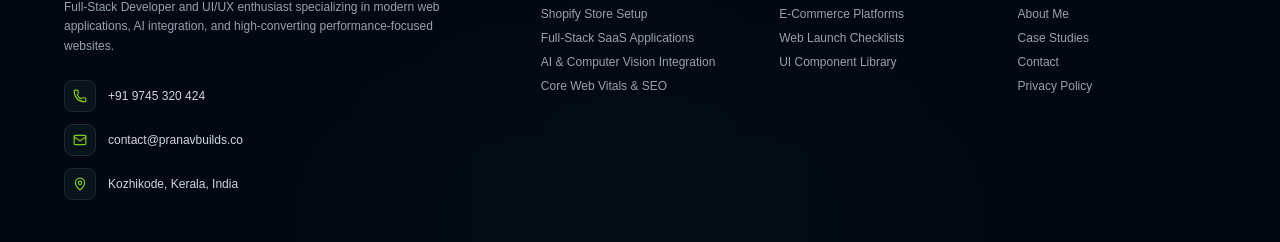
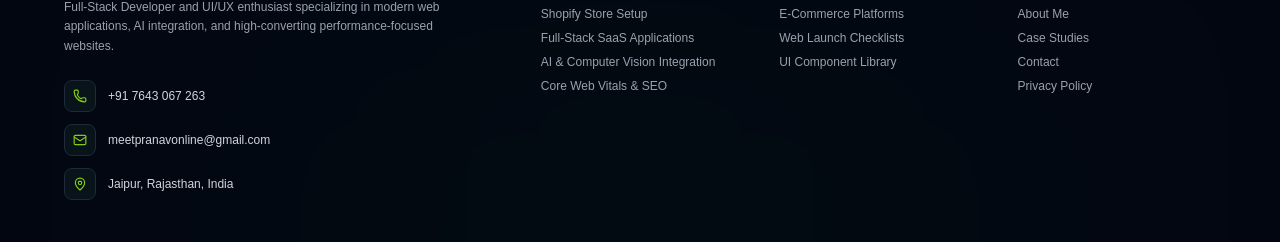
Before and after one commit to codespranav/meetpranav.online, a Next.js app: page / in a window 1280 px wide. Shown: the part 4125-4367 px from the top of the page. Built offline with nearby package versions, Linux system fonts and the light colour scheme.

Commit message:
changed footer content

```diff
--- a/app/components/Footer.tsx
+++ b/app/components/Footer.tsx
@@ -44,25 +44,25 @@ export default function Footer() {
             </p>
 
             <div className="space-y-3 pt-2 text-xs text-gray-300">
-              <a href="tel:+910000000000" className="flex items-center gap-3 hover:text-[#84CC16] transition-colors">
+              <a href="tel:+917643067263" className="flex items-center gap-3 hover:text-[#84CC16] transition-colors">
                 <div className="p-2 rounded-lg bg-[#09131A] border border-gray-800 text-[#84CC16]">
                   <Phone className="w-3.5 h-3.5" />
                 </div>
-                <span>+91 9745 320 424</span>
+                <span>+91 7643 067 263</span>
               </a>
 
-              <a href="mailto:contact@pranavbuilds.co" className="flex items-center gap-3 hover:text-[#84CC16] transition-colors">
+              <a href="mailto:meetpranavonline@gmail.com" className="flex items-center gap-3 hover:text-[#84CC16] transition-colors">
                 <div className="p-2 rounded-lg bg-[#09131A] border border-gray-800 text-[#84CC16]">
                   <Mail className="w-3.5 h-3.5" />
                 </div>
-                <span>contact@pranavbuilds.co</span>
+                <span>meetpranavonline@gmail.com</span>
               </a>
 
               <div className="flex items-center gap-3">
                 <div className="p-2 rounded-lg bg-[#09131A] border border-gray-800 text-[#84CC16]">
                   <MapPin className="w-3.5 h-3.5" />
                 </div>
-                <span>Kozhikode, Kerala, India</span>
+                <span>Jaipur, Rajasthan, India</span>
               </div>
             </div>
           </div>
```
